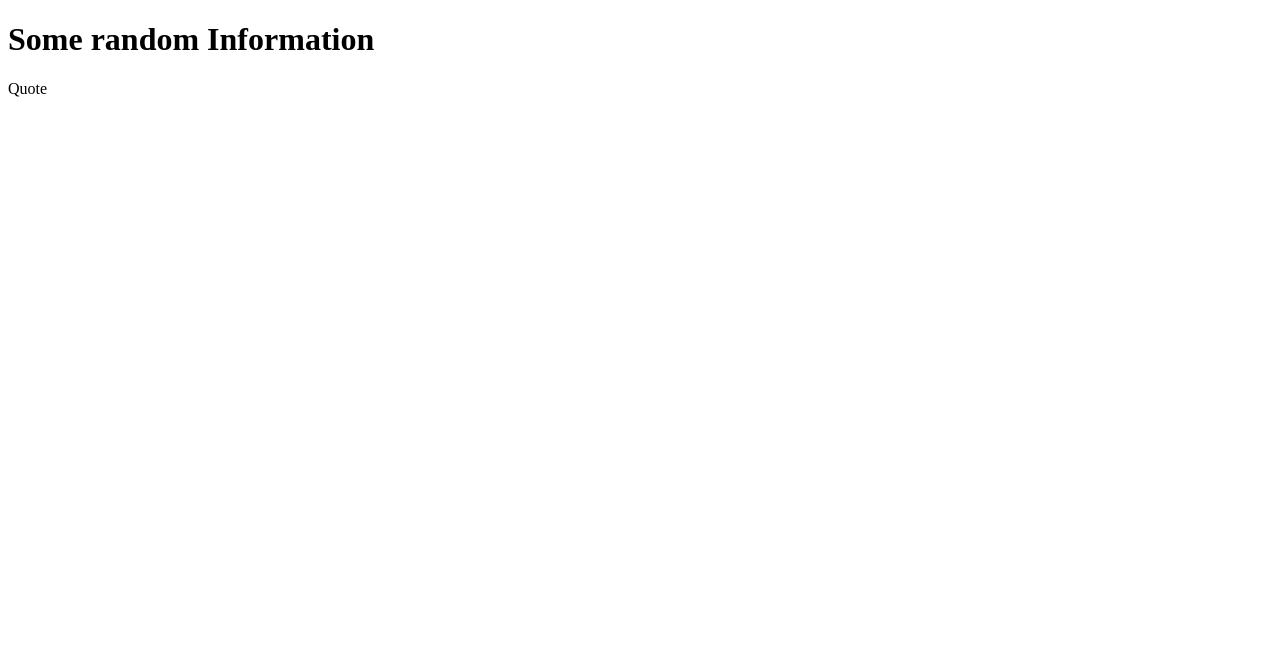
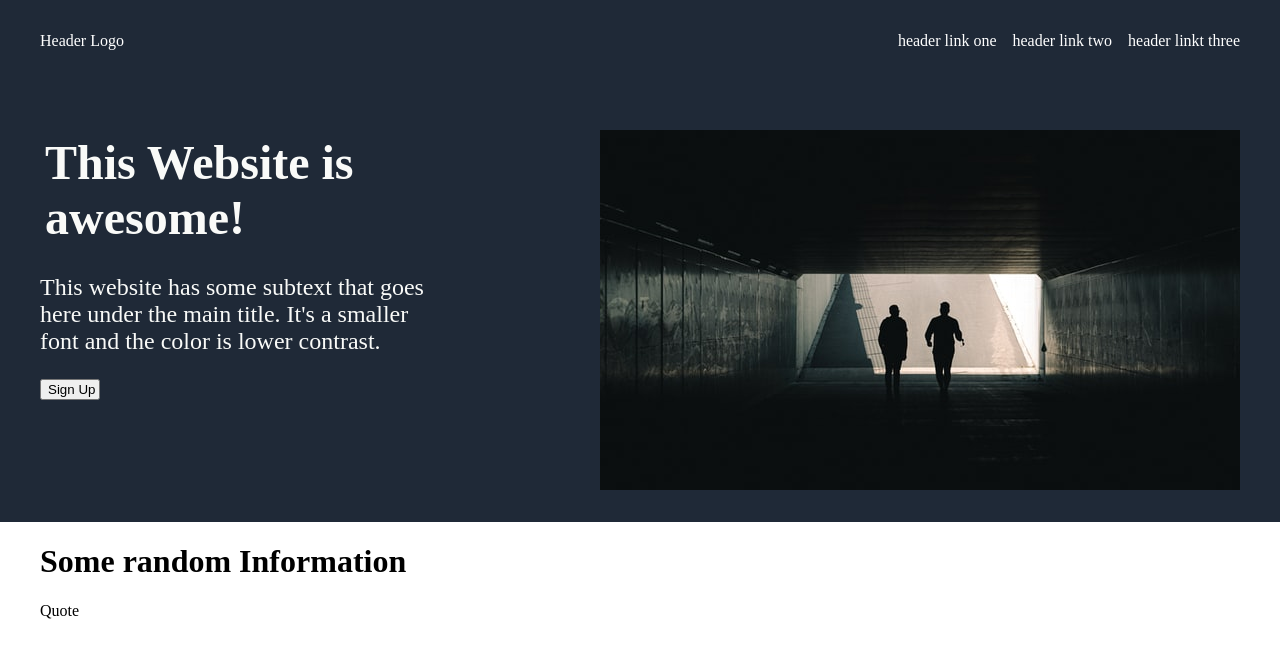
Before and after one commit to mschmitt1999/LandingPage, a plain HTML site: page index.html in a window 1280 px wide. Drawn offline with Linux system fonts and the light colour scheme.

Commit message:
new classes, header hero filled with content, css

```diff
--- a/index.html
+++ b/index.html
@@ -5,30 +5,55 @@
     <meta name="viewport" content="width=device-width, initial-scale=1.0">
     <meta name="description" content="Landing Page"/>
     <title>Landing Page</title>
+    <link rel="stylesheet" href="./stylesheets/stylesheet.css"/>
 </head>
 <body>
-    <div class="firstSection">
+    <div class="heroHeaderSection">
         <div class="header">
-
+            <p>Header Logo</p>
+            <ul>
+                <li>
+                    <a href="#">header link one</a>
+                </li>
+                <li>
+                    <a href="#">header link two</a>
+                </li>
+                <li>
+                    <a href="#">header linkt three</a>
+                </li>
+            </ul>
         </div>
 
-        <div class="firstContent">
+        <div class="hero">
+            <div class="heroContent">
+                <h1 class="h1Hero">This Website is awesome!</h1>
+                <p class="heroParagraph">This website has some subtext that goes here under the main title. It's a smaller font and the color is lower contrast.</p>
+                <input id="signUp" type="button" value="Sign Up"/>
+            </div>
 
+            <div class="imgPlaceholder">
+                <img src="./assets/img/marc-kleen.jpg" alt="design dynamo" width="640px" height="360px" />
+            </div>
         </div>
     </div>
 
-    <div class="secondSection">
+    <div class="infoSection">
+        <div class="infoContainer">
         <h1> Some random Information</h1>
-        <div class="secondContent">
+        <div class="infoContent">
 
+        </div>
+        </div>
+
+    </div>
+
+    <div class="quoteSection">
+        <div class="quote">
+            Quote
         </div>
     </div>
 
-    <div class="thirdSection">
-        Quote
-    </div>
-
-    <div class="forthSection">
+    <div class="callToSection">
         <div class="callToAction">
 
         </div>
--- /dev/null
+++ b/stylesheets/stylesheet.css
@@ -0,0 +1,80 @@
+*{
+
+
+    box-sizing: border-box;
+}
+
+body{
+    margin:0px;
+    padding:0px;
+}
+
+.header, .hero, .infoContainer, .quote, .callToAction{
+    max-width:1200px;
+    /*border:2px solid white;*/
+    margin: 0 auto;
+}
+
+.heroHeaderSection{
+    background-color: #1F2937;
+    color:white;
+
+}
+
+.header{
+    display: flex;
+    justify-content: space-between;
+    align-items: center;
+    padding-top:16px;
+    margin-bottom: 64px;
+}
+
+.hero{
+    display:flex;
+    flex-wrap: wrap;
+    justify-content: space-between;
+    align-items: flex-start;
+
+}
+
+.heroContent{
+    display:flex;
+    flex-direction:column;
+    max-height:400px;
+    max-width: 400px;
+
+}
+.h1Hero{
+    font-size:48px;
+    font-weight: bold;
+    color: #F9FaF8;
+    margin:5px;
+}
+.heroParagraph{
+
+    font-size:24px;
+    color:#F9FAF8;
+
+}
+#signUp{
+    width:60px;
+
+}
+
+.imgPlaceholder{
+    width:640px;
+    height:360px;
+    background-color: gray;
+    margin-bottom:32px;
+}
+
+ul{
+    display: flex;
+    list-style: none;
+    gap:16px;
+}
+
+a{
+    text-decoration: none;
+    color:white;
+}
```
Also changed, not shown: assets/img/marc-kleen.jpg (added), assets/img/pawel.jpg (added).
